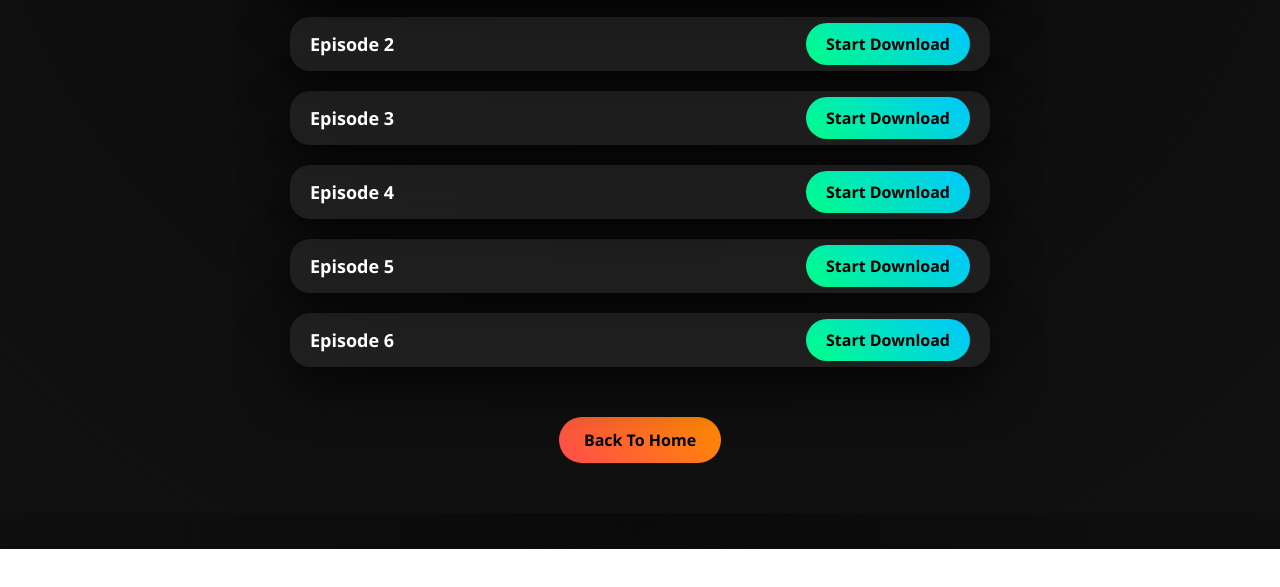
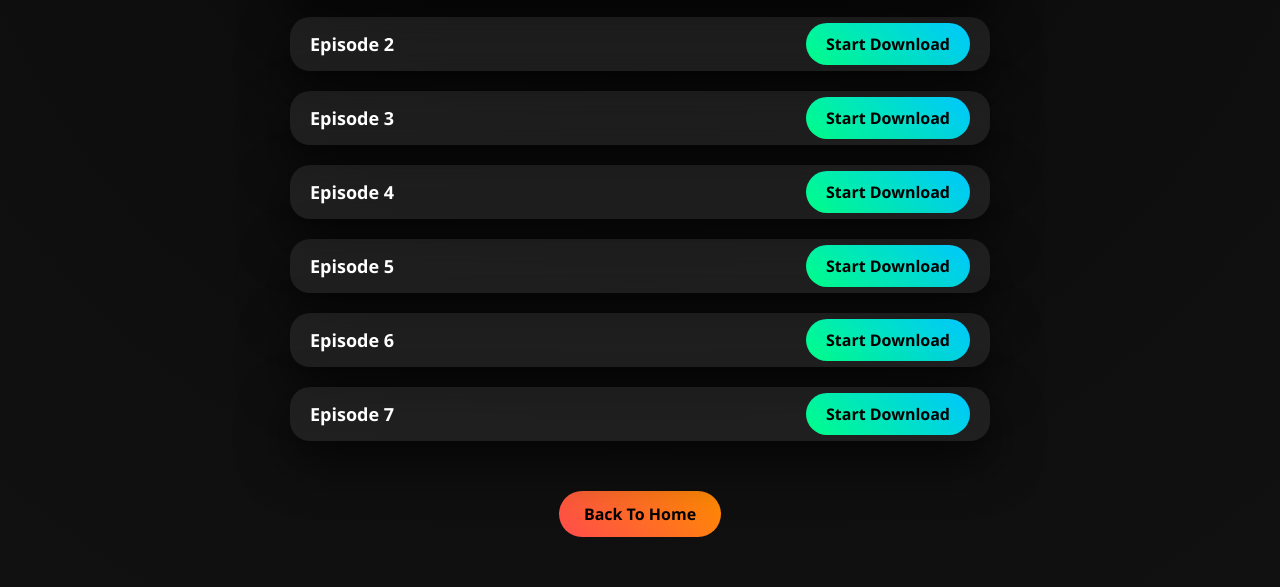
Before and after one commit to skdking007/my-site, a website: page ST5.html in a window 1280 px wide. Shown: the part 251-838 px from the top of the page. Before the commit the page ends 800 px from the top, so only its background shows below. Drawn offline with Linux system fonts and the light colour scheme.

Commit message:
Add Episode 7 download links to ST5.html

```diff
--- a/ST5.html
+++ b/ST5.html
@@ -181,6 +181,14 @@ header{
             <a href="https://cloud.jazzdrive.com.pk/share/XB4XWPMVY13NA085" class="manual-btn" download>Click to Download</a>
         </div>
     </div>
+    <!-- Episode 7 -->
+    <div class="episode">
+        <span>Episode 7</span>
+        <div>
+            <a href="https://cloud.jazzdrive.com.pk/share/WH6JMJF1Q88DWE7B" class="download-btn" download>Start Download</a>
+            <a href="https://cloud.jazzdrive.com.pk/share/WH6JMJF1Q88DWE7B" class="manual-btn" download>Click to Download</a>
+        </div>
+    </div>
 
     <a href="index.html" class="back-btn">Back To Home</a>
 
```
